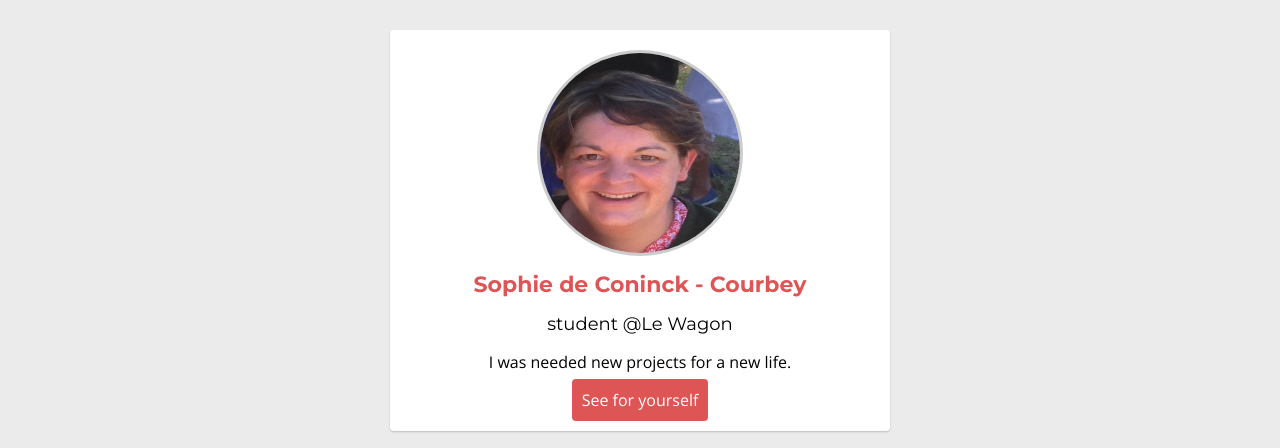
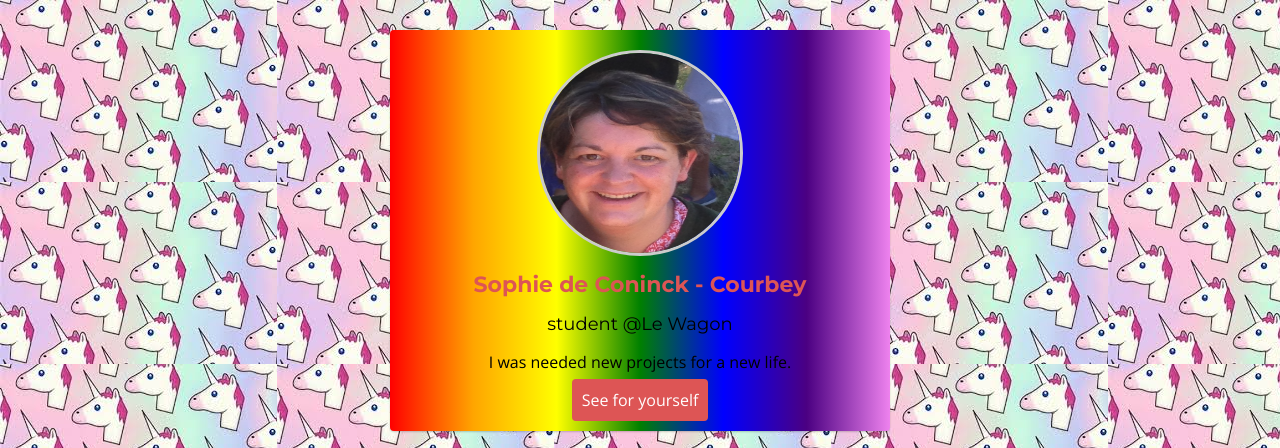
Before and after one commit to so2coninck/profile_2, a plain HTML site: page index.html in a window 1280 px wide. Shown: the top 448 px of the page. Drawn offline with nearby package versions, Linux system fonts and the light colour scheme.

Commit message:
my profile page for fun

```diff
--- a/style.css
+++ b/style.css
@@ -1,5 +1,6 @@
 body{
 background: #EBEBEB;
+background-image:url(pictures/fond.jpg);
 font-family: 'Open Sans', sans-serif;
 font-weight: 300;
 color: #7d7d7d
@@ -54,6 +55,7 @@ table {
 
 .card {
     background: white;
+    background-image: -webkit-linear-gradient(left, red, orange, yellow, green, blue, indigo, violet);
     padding: 20px;
     margin-bottom: 20px;
     border-radius: 4px;
```
